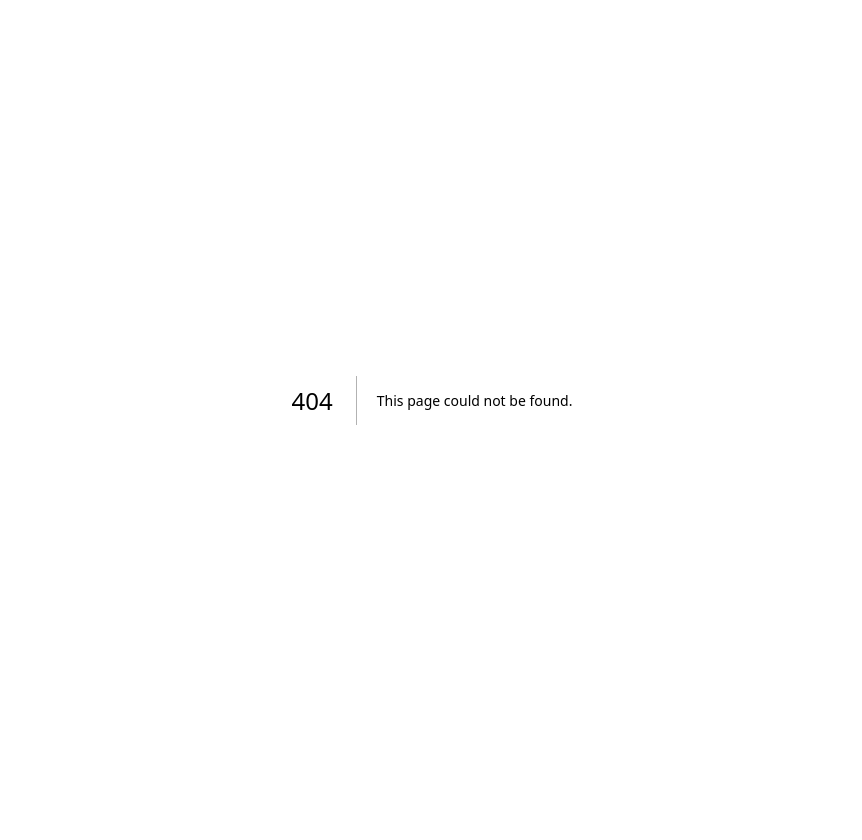
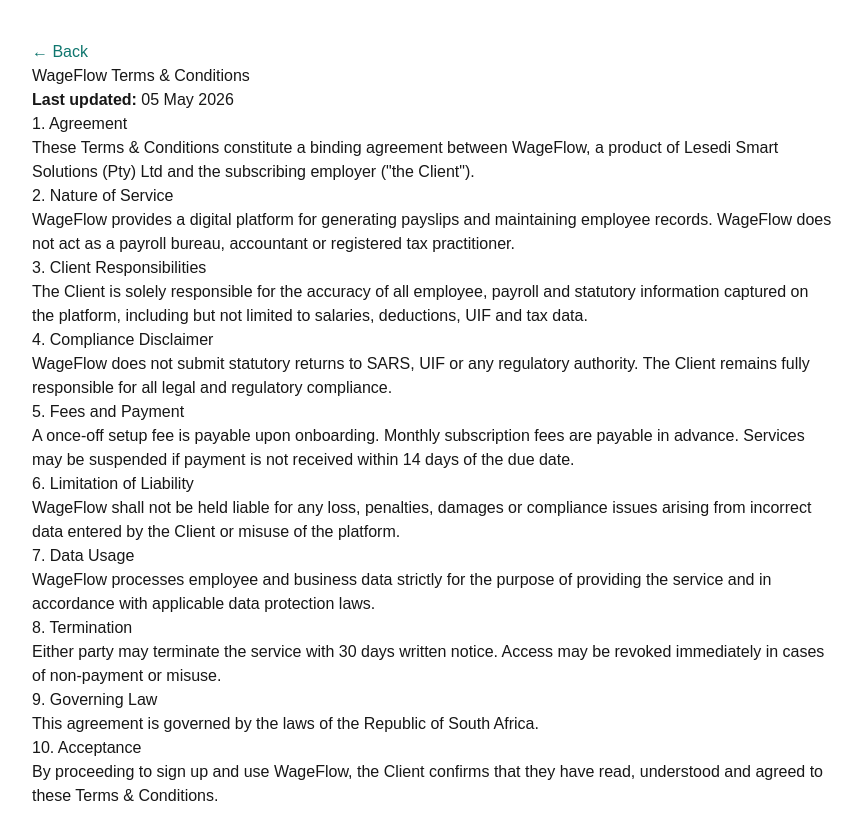
Before and after one commit to KaonPM/wageflow, a Next.js app: page /terms in a window 1280 px wide. Before the commit this address had no page. Shown: the top 840 px of the page, without its empty margins (208-1070 px from the left). Before the commit the page ends 800 px from the top, so only its background shows below. Built offline with nearby package versions, Linux system fonts and the light colour scheme.

Commit message:
WageFlow: full landing page build complete - hero, logo, pricing (ZAR tiers), collapsible contact, compliance footer with disclaimer, Terms & Conditions, Privacy Policy (POPIA), and get-started acceptance gate

```diff
--- /dev/null
+++ b/app/get-started/page.tsx
@@ -0,0 +1,106 @@
+"use client";
+
+import { useState } from "react";
+import Link from "next/link";
+
+export default function GetStartedGate() {
+  const [accepted, setAccepted] = useState(false);
+
+  return (
+    <main style={page}>
+      <div style={card}>
+        <h1 style={title}>Before you get started</h1>
+
+        <p style={text}>
+          Please review and accept our Privacy Policy and Terms & Conditions before creating your account.
+        </p>
+
+        <div style={links}>
+          <Link href="/privacy" style={link}>Privacy Policy</Link>
+          <Link href="/terms" style={link}>Terms & Conditions</Link>
+        </div>
+
+        <label style={checkboxWrap}>
+          <input
+            type="checkbox"
+            checked={accepted}
+            onChange={() => setAccepted(!accepted)}
+          />
+          <span style={checkboxText}>
+            I have read and agree to the Privacy Policy and Terms & Conditions
+          </span>
+        </label>
+
+        <Link
+          href={accepted ? "/signup" : "#"}
+          style={accepted ? button : buttonDisabled}
+        >
+          Continue to Sign Up
+        </Link>
+      </div>
+    </main>
+  );
+}
+
+/* styles */
+const page = {
+  minHeight: "100vh",
+  display: "flex",
+  justifyContent: "center",
+  alignItems: "center",
+  background: "#f7fafc",
+};
+
+const card = {
+  background: "#fff",
+  padding: 40,
+  borderRadius: 16,
+  maxWidth: 500,
+  width: "100%",
+  textAlign: "center" as const,
+};
+
+const title = { marginBottom: 10 };
+
+const text = {
+  color: "#486581",
+  marginBottom: 20,
+};
+
+const links = {
+  display: "flex",
+  justifyContent: "center",
+  gap: 20,
+  marginBottom: 20,
+};
+
+const link = {
+  color: "#0f766e",
+  fontWeight: 700,
+  textDecoration: "none",
+};
+
+const checkboxWrap = {
+  display: "flex",
+  gap: 10,
+  alignItems: "center",
+  justifyContent: "center",
+  marginBottom: 20,
+};
+
+const checkboxText = { fontSize: 14 };
+
+const button = {
+  background: "#0f766e",
+  color: "#fff",
+  padding: "12px 20px",
+  borderRadius: 999,
+  textDecoration: "none",
+  display: "inline-block",
+};
+
+const buttonDisabled = {
+  ...button,
+  background: "#bcccdc",
+  pointerEvents: "none" as const,
+};
--- a/app/page.tsx
+++ b/app/page.tsx
@@ -289,26 +289,29 @@ ${form.message}`
 </section>
 
       <footer style={footer}>
-        <p>© {new Date().getFullYear()} WageFlow. All rights reserved.</p>
-        <p>Powered by Lesedi Smart Solutions</p>
+  <div style={footerTop}>
+    <div style={footerInfo}>
+      <p>© {new Date().getFullYear()} WageFlow. All rights reserved.</p>
+      <p>Powered by Lesedi Smart Solutions</p>
+      <p>Lesedi Smart Solutions Registration Number: 2026/315790/07</p>
+      <p>Information Regulator Registration Number: 2026-010141</p>
+    </div>
 
-        <p style={footerSmall}>
-          Lesedi Smart Solutions Registration Number: 2026/315790/07
-        </p>
+    <div style={footerLinksBox}>
+      <a href="/terms" style={footerLink}>Terms & Conditions</a>
+      <a href="/privacy" style={footerLink}>Privacy Policy</a>
+    </div>
+  </div>
 
-        <p style={footerSmall}>
-          Information Regulator Registration Number: 2026-010141
-        </p>
-
-        <p style={footerDisclaimer}>
-          WageFlow is a staff record and payslip management tool. WageFlow does
-          not act as a payroll bureau, tax practitioner, accountant, labour
-          consultant or SARS submission agent. Employers remain responsible for
-          verifying payroll information, statutory deductions, UIF, PAYE, SDL,
-          employment records and any required submissions to SARS, the
-          Department of Employment and Labour or other authorities.
-        </p>
-      </footer>
+  <p style={footerDisclaimer}>
+    WageFlow is a staff record and payslip management tool. WageFlow does not
+    act as a payroll bureau, tax practitioner, accountant, labour consultant or
+    SARS submission agent. Employers remain responsible for verifying payroll
+    information, statutory deductions, UIF, PAYE, SDL, employment records and
+    any required submissions to SARS, the Department of Employment and Labour or
+    other authorities.
+  </p>
+</footer>
     </main>
   );
 }
@@ -612,23 +615,43 @@ const textLink = {
 };
 
 const footer = {
-  padding: "32px 7%",
-  textAlign: "center" as const,
+  padding: "24px 7%",
   background: "#102a43",
   color: "#ffffff",
-  fontSize: 14,
+  fontSize: 13,
 };
 
-const footerSmall = {
-  fontSize: 13,
-  opacity: 0.85,
-  marginTop: 6,
+const footerTop = {
+  display: "flex",
+  justifyContent: "space-between",
+  alignItems: "center",
+  gap: 24,
+  flexWrap: "wrap" as const,
+  maxWidth: 1100,
+  margin: "0 auto 12px",
+};
+
+const footerInfo = {
+  lineHeight: 1.4,
+};
+
+const footerLinksBox = {
+  display: "flex",
+  gap: 16,
+  flexWrap: "wrap" as const,
+};
+
+const footerLink = {
+  color: "#ffffff",
+  textDecoration: "underline",
+  fontWeight: 700,
 };
 
 const footerDisclaimer = {
-  fontSize: 12,
+  fontSize: 11,
   opacity: 0.75,
-  maxWidth: 850,
-  margin: "14px auto 0",
-  lineHeight: 1.6,
+  maxWidth: 1100,
+  margin: "10px auto 0",
+  lineHeight: 1.5,
+  textAlign: "center" as const,
 };
--- /dev/null
+++ b/app/privacy/page.tsx
@@ -0,0 +1,72 @@
+import Link from "next/link";
+
+export default function PrivacyPage() {
+  return (
+    <main style={page}>
+      <div style={card}>
+        <Link href="/" style={back}>← Back</Link>
+
+        <h1>WageFlow Privacy Policy</h1>
+        <p><strong>Last updated:</strong> 05 May 2026</p>
+
+        <h3>1. Introduction</h3>
+        <p>
+          WageFlow is operated by Lesedi Smart Solutions (Pty) Ltd. This policy
+          explains how personal and business information is collected, used and
+          protected in accordance with the Protection of Personal Information Act (POPIA).
+        </p>
+
+        <h3>2. Information Collected</h3>
+        <p>
+          We may collect business details, employer information, employee records,
+          salary information and contact details necessary to provide the service.
+        </p>
+
+        <h3>3. Purpose of Collection</h3>
+        <p>
+          Information is collected solely to provide payslip generation, staff
+          record management and related platform functionality.
+        </p>
+
+        <h3>4. Data Protection</h3>
+        <p>
+          WageFlow takes reasonable technical and organisational measures to
+          protect personal information from loss, misuse or unauthorised access.
+        </p>
+
+        <h3>5. Sharing of Information</h3>
+        <p>
+          We do not sell or share personal information with third parties except
+          where required by law or to provide essential platform services.
+        </p>
+
+        <h3>6. Client Responsibility</h3>
+        <p>
+          The Client is responsible for ensuring that they have the necessary
+          consent to upload and process employee data on the platform.
+        </p>
+
+        <h3>7. Your Rights</h3>
+        <p>
+          You have the right to access, correct or request deletion of personal
+          information, subject to legal and operational requirements.
+        </p>
+
+        <h3>8. Contact</h3>
+        <p>
+          For privacy-related queries, contact:
+          <br />
+          info@wageflow.co.za
+        </p>
+
+        <h3>9. Information Regulator</h3>
+        <p>
+          Information Regulator Registration Number: 2026-010141
+      </div>
+    </main>
+  );
+}
+
+const page = { padding: 40 };
+const card = { maxWidth: 800, margin: "0 auto" };
+const back = { textDecoration: "none", color: "#0f766e" };
--- /dev/null
+++ b/app/terms/page.tsx
@@ -0,0 +1,84 @@
+import Link from "next/link";
+
+export default function TermsPage() {
+  return (
+    <main style={page}>
+      <div style={card}>
+        <Link href="/" style={back}>← Back</Link>
+
+        <h1>WageFlow Terms & Conditions</h1>
+        <p><strong>Last updated:</strong> 05 May 2026</p>
+
+        <h3>1. Agreement</h3>
+        <p>
+          These Terms & Conditions constitute a binding agreement between
+          WageFlow, a product of Lesedi Smart Solutions (Pty) Ltd and the
+          subscribing employer ("the Client").
+        </p>
+
+        <h3>2. Nature of Service</h3>
+        <p>
+          WageFlow provides a digital platform for generating payslips and
+          maintaining employee records. WageFlow does not act as a payroll
+          bureau, accountant or registered tax practitioner.
+        </p>
+
+        <h3>3. Client Responsibilities</h3>
+        <p>
+          The Client is solely responsible for the accuracy of all employee,
+          payroll and statutory information captured on the platform,
+          including but not limited to salaries, deductions, UIF and tax data.
+        </p>
+
+        <h3>4. Compliance Disclaimer</h3>
+        <p>
+          WageFlow does not submit statutory returns to SARS, UIF or any
+          regulatory authority. The Client remains fully responsible for all
+          legal and regulatory compliance.
+        </p>
+
+        <h3>5. Fees and Payment</h3>
+        <p>
+          A once-off setup fee is payable upon onboarding. Monthly subscription
+          fees are payable in advance. Services may be suspended if payment is
+          not received within 14 days of the due date.
+        </p>
+
+        <h3>6. Limitation of Liability</h3>
+        <p>
+          WageFlow shall not be held liable for any loss, penalties, damages or
+          compliance issues arising from incorrect data entered by the Client or
+          misuse of the platform.
+        </p>
+
+        <h3>7. Data Usage</h3>
+        <p>
+          WageFlow processes employee and business data strictly for the purpose
+          of providing the service and in accordance with applicable data
+          protection laws.
+        </p>
+
+        <h3>8. Termination</h3>
+        <p>
+          Either party may terminate the service with 30 days written notice.
+          Access may be revoked immediately in cases of non-payment or misuse.
+        </p>
+
+        <h3>9. Governing Law</h3>
+        <p>
+          This agreement is governed by the laws of the Republic of South Africa.
+        </p>
+
+        <h3>10. Acceptance</h3>
+        <p>
+          By proceeding to sign up and use WageFlow, the Client confirms that
+          they have read, understood and agreed to these Terms & Conditions.
+        </p>
+      </div>
+    </main>
+  );
+}
+
+const page = { padding: 40 };
+const card = { maxWidth: 800, margin: "0 auto" };
+const back = { textDecoration: "none", color: "#0f766e" };
```
